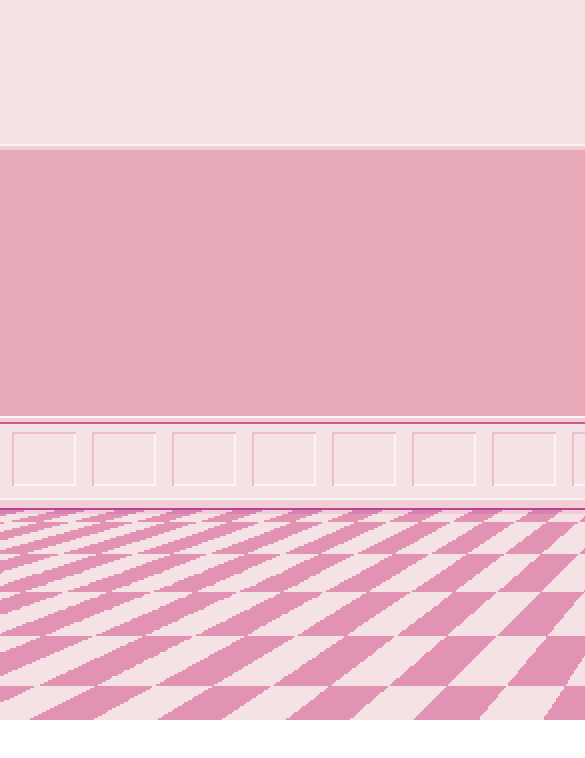
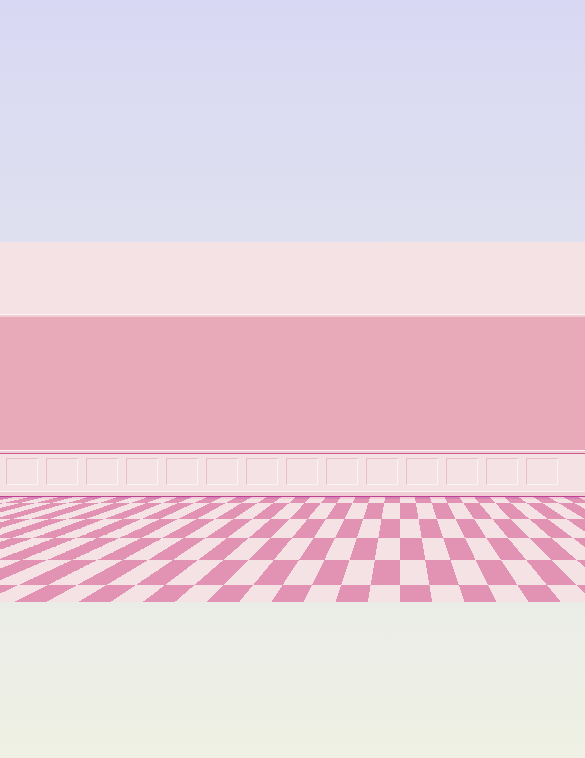
Before and after one commit to Hajfia/lilla-pixelliv, a React (Vite) app: page / in a window 390 px wide. Shown: the top 758 px of the page, 585 px wide, since content can reach past the window. Built offline with nearby package versions, Linux system fonts and the light colour scheme.

Commit message:
added scaling on room and bg gradient

```diff
--- a/src/assets/scss/App.scss
+++ b/src/assets/scss/App.scss
@@ -7,4 +7,8 @@
 }
 body {
     margin: 0;
+    min-height: 100dvh;
+    display: grid;
+    place-items: center;
+    background: linear-gradient(#d8d8f4, #f2f4e2);
 }
--- a/src/features/room/Room.tsx
+++ b/src/features/room/Room.tsx
@@ -1,8 +1,16 @@
+import type { CSSProperties } from "react"
 import background from "./assets/images/background-640.png"
+import { useRoomScale } from "./hooks/useRoomScale"
 import "./assets/scss/Room.scss"
+
+const SCENE_WIDTH = 640
+const SCENE_HEIGHT = 360
+
 const Room = () => {
+  const scale = useRoomScale(SCENE_WIDTH, SCENE_HEIGHT)
+
   return (
-    <div className="room">
+    <div className="room" style={{ "--scale": scale } as CSSProperties}>
         <img src={background} alt="Ett rosa rum i pixelgrafik" className="room-bg" />
     </div>
   )
--- a/src/features/room/assets/scss/Room.scss
+++ b/src/features/room/assets/scss/Room.scss
@@ -1,7 +1,15 @@
+$scene-width: 640px;
+$scene-height: 360px;
+
 .room {
     position: relative;
-    width: 1280px;
-    height: 720px;
+    width: calc(#{$scene-width} * var(--scale));
+    height: calc(#{$scene-height} * var(--scale));
+    transition: width 200ms ease-out, height 200ms ease-out;
+
+    @media (prefers-reduced-motion: reduce) {
+        transition: none;
+    }
 }
 
 .room-bg {
--- /dev/null
+++ b/src/features/room/hooks/useRoomScale.ts
@@ -0,0 +1,20 @@
+import { useEffect, useState } from "react"
+
+const getScale = (width: number, height: number) => {
+  const pixelRatio = window.devicePixelRatio || 1
+  const fit = Math.min(window.innerWidth / width, window.innerHeight / height)
+  return Math.max(1, Math.floor(fit * pixelRatio) / pixelRatio)
+}
+
+export const useRoomScale = (width: number, height: number) => {
+  const [scale, setScale] = useState(() => getScale(width, height))
+
+  useEffect(() => {
+    const handleResize = () => setScale(getScale(width, height))
+    handleResize()
+    window.addEventListener("resize", handleResize)
+    return () => window.removeEventListener("resize", handleResize)
+  }, [width, height])
+
+  return scale
+}
```
